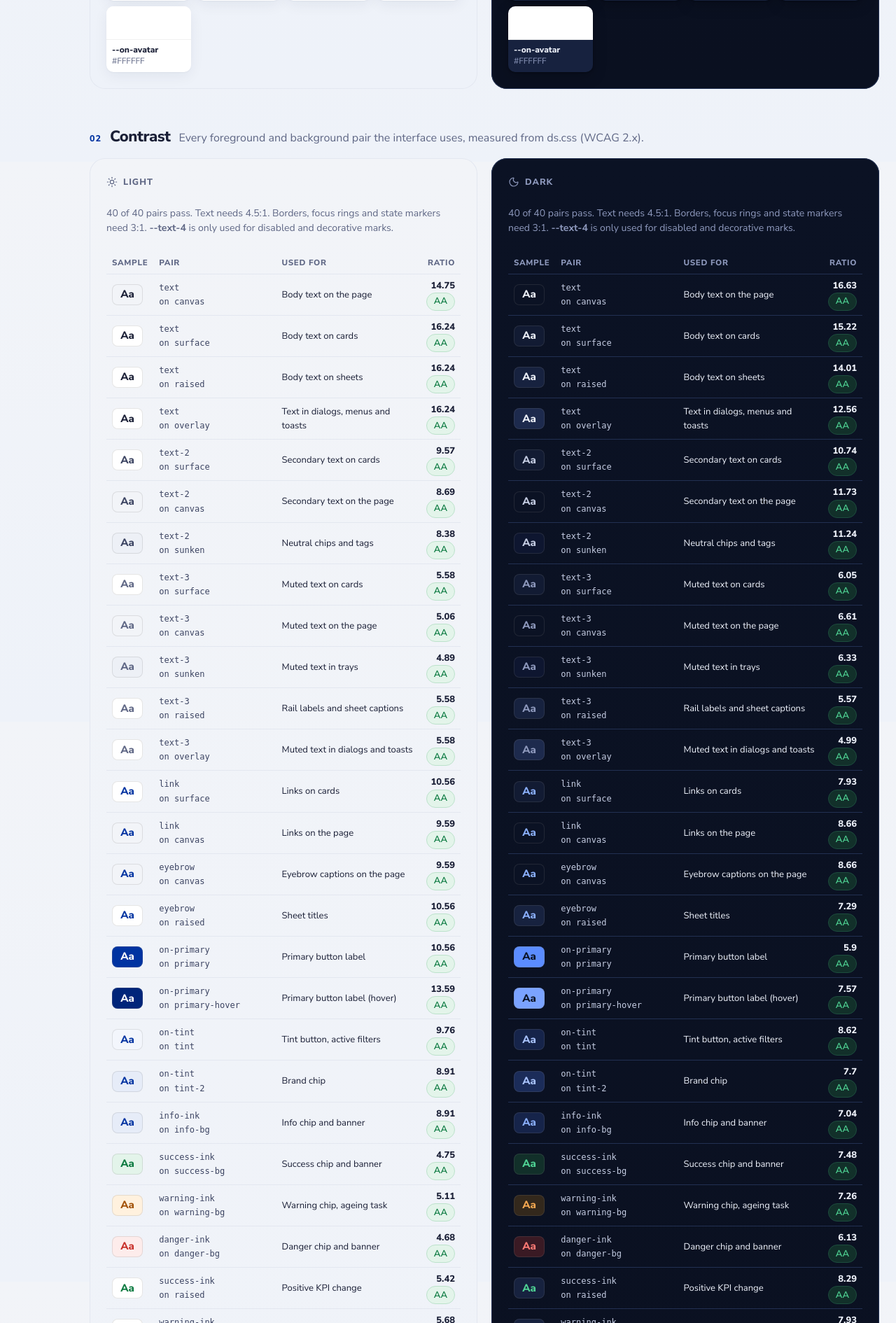
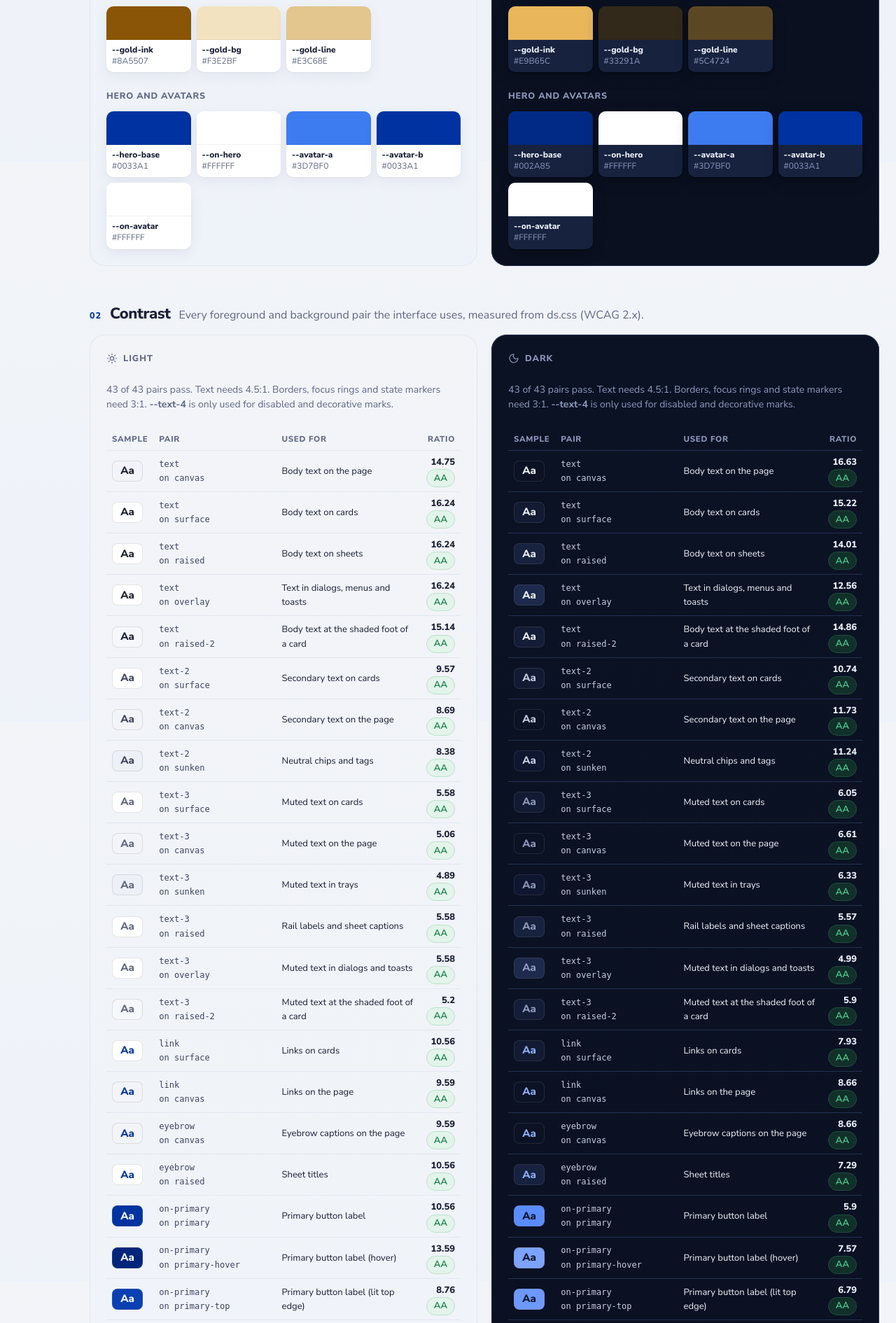
Before and after one commit to NonsoSk/Tracking_App, a Django app: page /styleguide/ in a window 1280 px wide. Shown: the part 2969-4859 px from the top of the page at 70% size. Run offline with Django 5.2, Linux system fonts and the light colour scheme; the visitor is signed in with stand-in values (Sample User, id 1); data that the repository does not hold is empty.

Commit message:
Search finds people and pages correctly; cards gain physical depth
Search (Ctrl/Cmd+K):
- Page and action matches now come first, so typing "interv" and
  pressing Enter opens Interviews instead of the Talent database
- Live results for applications, candidates (HR only) and roles, using
  the same access rules as the list pages; every word must match, so a
  full name like "Chinedu Okafor" finds the person
- Filtered-out items are really hidden ([hidden] now always wins over
  component display rules)

Depth:
- Cards, sheets, the rail and dialogs are lit from above, with a 2-3px
  visible bottom edge and layered contact and ambient shadows, in both
  themes
- Primary, secondary and danger buttons have a matching edge and press
  down when clicked
- New tokens (raised-2, slab-bg, slab-1/2, bevel, edges) are in the
  style guide; 86 colour pairs checked, all pass AA

Co-Authored-By: Claude Opus 5.5 <noreply@anthropic.com>
Claude-Session: https://claude.ai/code/session_011GBBiprzfiKPLq6TeLJYcL

```diff
--- a/core/contrast.py
+++ b/core/contrast.py
@@ -23,6 +23,7 @@ TEXT_PAIRS = [
     ("text", "surface", 4.5, "Body text on cards"),
     ("text", "raised", 4.5, "Body text on sheets"),
     ("text", "overlay", 4.5, "Text in dialogs, menus and toasts"),
+    ("text", "raised-2", 4.5, "Body text at the shaded foot of a card"),
     ("text-2", "surface", 4.5, "Secondary text on cards"),
     ("text-2", "canvas", 4.5, "Secondary text on the page"),
     ("text-2", "sunken", 4.5, "Neutral chips and tags"),
@@ -31,12 +32,14 @@ TEXT_PAIRS = [
     ("text-3", "sunken", 4.5, "Muted text in trays"),
     ("text-3", "raised", 4.5, "Rail labels and sheet captions"),
     ("text-3", "overlay", 4.5, "Muted text in dialogs and toasts"),
+    ("text-3", "raised-2", 4.5, "Muted text at the shaded foot of a card"),
     ("link", "surface", 4.5, "Links on cards"),
     ("link", "canvas", 4.5, "Links on the page"),
     ("eyebrow", "canvas", 4.5, "Eyebrow captions on the page"),
     ("eyebrow", "raised", 4.5, "Sheet titles"),
     ("on-primary", "primary", 4.5, "Primary button label"),
     ("on-primary", "primary-hover", 4.5, "Primary button label (hover)"),
+    ("on-primary", "primary-top", 4.5, "Primary button label (lit top edge)"),
     ("on-tint", "tint", 4.5, "Tint button, active filters"),
     ("on-tint", "tint-2", 4.5, "Brand chip"),
     ("info-ink", "info-bg", 4.5, "Info chip and banner"),
--- a/core/styleguide.py
+++ b/core/styleguide.py
@@ -8,7 +8,8 @@ TOKEN_GROUPS = [
     ("Brand", ["brand-50", "brand-100", "brand-200", "brand-500", "brand-700", "brand-800", "brand-900"]),
     ("Signature", ["sky", "red", "gold", "gold-light"]),
     ("Ink (raw palette)", ["ink-900", "ink-700", "ink-500", "ink-400"]),
-    ("Surfaces", ["canvas", "surface", "raised", "overlay", "sunken", "line", "line-strong", "field-line", "grid"]),
+    ("Surfaces", ["canvas", "surface", "raised", "raised-2", "overlay", "sunken", "line", "line-strong", "field-line", "grid"]),
+    ("Depth edges", ["edge-1", "edge-2", "primary-top", "primary-edge", "danger-edge"]),
     ("Text", ["text", "text-2", "text-3", "text-4", "link", "eyebrow"]),
     ("Actions", ["primary", "primary-hover", "on-primary", "tint", "tint-2", "tint-line", "on-tint"]),
     ("Accent (once per screen)", ["accent", "accent-ink", "accent-bg"]),
@@ -22,7 +23,8 @@ TOKEN_GROUPS = [
 
 SPACING = [4, 8, 12, 16, 20, 24, 32, 40, 56, 72]
 RADII = [("r-sm", "10px", "Inputs, chips"), ("r-md", "16px", "Cards"), ("r-lg", "22px", "Sheets, hero, modals"), ("r-full", "999px", "Avatars, pills")]
-ELEVATION = [("e0", "Flat with a hairline"), ("e1", "Card"), ("e2", "Hover, sheets"), ("e3", "Popover, modal")]
+ELEVATION = [("e0", "Flat with a hairline"), ("e1", "Small parts: chips, plates"), ("e2", "Paper, hero"), ("e3", "Popover, modal"),
+             ("slab-1", "Card: 2px edge"), ("slab-2", "Sheet, rail, hover: 3px edge")]
 MOTION = [("t-hover", "120ms", "Hover"), ("t-press", "180ms", "Press and lift"), ("t-enter", "240ms", "Enter"), ("t-modal", "320ms", "Modals and drawers")]
 TYPE_SCALE = [
     ("display", "Display", "40 / 32", "Build what moves Nigeria forward"),
--- a/core/urls.py
+++ b/core/urls.py
@@ -14,4 +14,5 @@ urlpatterns = [
     path("staff/<int:pk>/notify/", views.notify_replacement, name="notify_replacement"),
     path("staff/<int:pk>/exit/", views.record_exit, name="record_exit"),
     path("styleguide/", views.styleguide, name="styleguide"),
+    path("search/", views.palette_search, name="palette_search"),
 ]
--- a/core/views.py
+++ b/core/views.py
@@ -6,6 +6,7 @@ from django.conf import settings
 from django.contrib import messages
 from django.contrib.auth.decorators import login_required
 from django.db.models import Count, Q
+from django.http import JsonResponse
 from django.shortcuts import get_object_or_404, redirect, render
 from django.urls import reverse
 from django.utils import timezone
@@ -273,3 +274,45 @@ def styleguide(request):
     from . import styleguide as guide
 
     return render(request, "ds/styleguide.html", guide.context())
+
+
+def _terms_filter(query, fields):
+    """Every word must match one of the fields, so "chinedu okafor" finds Chinedu Okafor."""
+    condition = Q()
+    for term in query.split()[:5]:
+        any_field = Q()
+        for field in fields:
+            any_field |= Q(**{f"{field}__icontains": term})
+        condition &= any_field
+    return condition
+
+
+@login_required
+def palette_search(request):
+    """Live results for the command palette. Uses the same access rules as the list pages."""
+    from candidates.models import Candidate
+
+    query = request.GET.get("q", "").strip()[:80]
+    user = request.user
+    groups = []
+    if len(query) >= 2:
+        apps = (applications_for(user).select_related("candidate", "requisition")
+                .filter(_terms_filter(query, ["candidate__first_name", "candidate__last_name", "candidate__email", "reference"]))
+                .order_by("-applied_at")[:5])
+        if apps:
+            groups.append({"title": "Applications", "kind": "application", "items": [
+                {"label": a.candidate.full_name or a.reference, "hint": f"{a.requisition.title} · {a.get_stage_display()}",
+                 "url": reverse("pipeline:application", args=[a.pk])} for a in apps]})
+        if user.is_hr:
+            people = (Candidate.objects.filter(_terms_filter(query, ["first_name", "last_name", "email", "phone"]))
+                      .order_by("-id")[:5])
+            if people:
+                groups.append({"title": "Candidates", "kind": "candidate", "items": [
+                    {"label": c.full_name or c.email or f"Candidate {c.pk}", "hint": c.current_job_title or c.email or "",
+                     "url": reverse("candidates:detail", args=[c.pk])} for c in people]})
+        roles = requisitions_for(user).filter(_terms_filter(query, ["title", "reference", "department__name"]))[:5]
+        if roles:
+            groups.append({"title": "Roles", "kind": "role", "items": [
+                {"label": r.title, "hint": f"{r.reference} · {r.get_status_display()}",
+                 "url": reverse("requisitions:detail", args=[r.pk])} for r in roles]})
+    return JsonResponse({"query": query, "groups": groups})
--- a/static/ds/ds.css
+++ b/static/ds/ds.css
@@ -58,6 +58,20 @@
   --hi: inset 0 1px 0 rgb(255 255 255 / .9);
   --card-border: transparent;
 
+  /* Physical surfaces (cards, sheets, rail, dialogs): light falls from above, 2–3px of visible
+     thickness at the bottom edge, then a soft contact shadow and a wide ambient one. */
+  --raised-2: #F5F7FB;
+  --slab-bg: linear-gradient(180deg, #FFFFFF 0%, #FDFDFE 45%, var(--raised-2) 100%);
+  --overlay-bg: var(--slab-bg);
+  --edge-1: #E1E6F0; --edge-2: #D7DDE9;
+  --slab-1: 0 0 0 1px rgb(var(--sh) / .08), 0 1px 0 var(--edge-1), 0 2px 0 var(--edge-2), 0 3px 1px rgb(var(--sh) / .06),
+            0 7px 12px -3px rgb(var(--sh) / .12), 0 18px 34px -12px rgb(var(--sh) / .22);
+  --slab-2: 0 0 0 1px rgb(var(--sh) / .07), 0 1px 0 var(--edge-1), 0 3px 0 var(--edge-2), 0 4px 1px rgb(var(--sh) / .06),
+            0 14px 26px -8px rgb(var(--sh) / .14), 0 38px 70px -22px rgb(var(--sh) / .26);
+  --bevel: inset 0 1px 0 #FFFFFF, inset 0 2px 0 rgb(255 255 255 / .6), inset 0 -1px 0 rgb(var(--sh) / .06);
+  --primary-top: #0B40B3; --primary-edge: #00226F; --primary-glow: rgb(0 51 161 / .40);
+  --danger-edge: #9E211C;
+
   /* Shape */
   --r-sm: 10px; --r-md: 16px; --r-lg: 22px; --r-full: 999px;
 
@@ -110,6 +124,16 @@
   --hi: inset 0 1px 0 rgb(255 255 255 / .06);
   --card-border: #223052;
 
+  --raised-2: #141D37;
+  --slab-bg: linear-gradient(180deg, #1D2A4D 0%, #18233F 50%, var(--raised-2) 100%);
+  --overlay-bg: linear-gradient(180deg, #23325A 0%, #1D2A4D 60%, #1A2646 100%);
+  --edge-1: #0F172E; --edge-2: #0A1124;
+  --slab-1: 0 1px 0 var(--edge-1), 0 2px 0 var(--edge-2), 0 7px 14px -3px rgb(0 0 0 / .5), 0 20px 36px -12px rgb(0 0 0 / .65);
+  --slab-2: 0 1px 0 var(--edge-1), 0 3px 0 var(--edge-2), 0 16px 28px -8px rgb(0 0 0 / .55), 0 40px 76px -22px rgb(0 0 0 / .7);
+  --bevel: inset 0 1px 0 rgb(255 255 255 / .10), inset 0 -1px 0 rgb(0 0 0 / .35);
+  --primary-top: #6D99FF; --primary-edge: #3A64C8; --primary-glow: rgb(0 0 0 / .45);
+  --danger-edge: #C2453F;
+
   color-scheme: dark;
 }
 
--- a/static/ds/ds.js
+++ b/static/ds/ds.js
@@ -114,30 +114,83 @@
   /* ---------- Command palette (Ctrl/Cmd+K) ---------- */
   function initPalette(dlg) {
     var input = $("input", dlg);
+    var results = $("#palette-results", dlg);
+    var empty = $(".palette-empty", dlg);
     var items = function () { return $$(".menu-item", dlg).filter(function (i) { return !i.hidden; }); };
-    var active = 0;
-    function highlight() {
+    var active = 0, timer = null, pending = null;
+    function highlight(keep) {
       var list = items();
+      if (keep) { var idx = list.indexOf(keep); active = idx >= 0 ? idx : 0; }
+      active = Math.max(0, Math.min(active, list.length - 1));
+      $$(".menu-item.is-active", dlg).forEach(function (i) { i.classList.remove("is-active"); i.removeAttribute("aria-selected"); });
       list.forEach(function (i, n) { i.classList.toggle("is-active", n === active); i.setAttribute("aria-selected", String(n === active)); });
       if (list[active]) list[active].scrollIntoView({ block: "nearest" });
     }
+    function tidyGroups() {
+      $$(".pr > .pg", dlg).forEach(function (g) {
+        var next = g.nextElementSibling, any = false;
+        while (next && !next.classList.contains("pg")) {
+          if (next.classList.contains("menu-item") && !next.hidden) any = true;
+          next = next.nextElementSibling;
+        }
+        g.hidden = !any;
+      });
+      var q = input.value.trim();
+      $(".q", empty).textContent = q;
+      empty.hidden = !q || items().length > 0;
+    }
+    function renderResults(data) {
+      results.innerHTML = "";
+      (data.groups || []).forEach(function (group) {
+        var head = document.createElement("div");
+        head.className = "pg";
+        head.textContent = group.title;
+        results.appendChild(head);
+        var icon = ($("#ds-pi-" + group.kind, dlg) || {}).innerHTML || "";
+        group.items.forEach(function (it) {
+          var a = document.createElement("a");
+          a.className = "menu-item";
+          a.href = it.url;
+          a.innerHTML = icon + '<span class="lbl"></span><span class="hint"></span>';
+          $(".lbl", a).textContent = it.label;
+          $(".hint", a).textContent = it.hint || "";
+          results.appendChild(a);
+        });
+      });
+    }
+    function search(q) {
+      if (pending) pending.abort();
+      if (q.length < 2) { renderResults({}); tidyGroups(); highlight(); return; }
+      pending = "AbortController" in window ? new AbortController() : null;
+      fetch(results.dataset.url + "?q=" + encodeURIComponent(q), { headers: { "Accept": "application/json" }, signal: pending && pending.signal, credentials: "same-origin" })
+        .then(function (r) { return r.ok ? r.json() : { groups: [] }; })
+        .then(function (data) {
+          if (data.query !== input.value.trim().slice(0, 80)) return;
+          var keep = items()[active];
+          renderResults(data);
+          tidyGroups();
+          highlight(keep && keep.dataset.search !== undefined ? keep : null);
+        })
+        .catch(function () { /* aborted or offline: the "Search everywhere" links still work */ });
+    }
     function filter() {
-      var q = input.value.trim().toLowerCase();
+      var raw = input.value.trim();
+      var words = raw.toLowerCase().split(/\s+/).filter(Boolean);
       $$(".menu-item[data-search]", dlg).forEach(function (i) {
-        i.hidden = q && i.dataset.search.toLowerCase().indexOf(q) === -1;
+        var text = i.dataset.search.toLowerCase();
+        i.hidden = words.length > 0 && !words.every(function (w) { return text.indexOf(w) !== -1; });
       });
       $$(".menu-item[data-query-url]", dlg).forEach(function (i) {
-        i.hidden = !q;
-        $(".q", i).textContent = input.value.trim();
-        i.href = i.dataset.queryUrl + encodeURIComponent(input.value.trim());
+        i.hidden = !raw;
+        $(".q", i).textContent = raw;
+        i.href = i.dataset.queryUrl + encodeURIComponent(raw);
       });
-      $$(".pg", dlg).forEach(function (g) {
-        var next = g.nextElementSibling, any = false;
-        while (next && !next.classList.contains("pg")) { if (!next.hidden) any = true; next = next.nextElementSibling; }
-        g.hidden = !any;
-      });
+      if (!raw) results.innerHTML = "";
+      tidyGroups();
       active = 0;
       highlight();
+      clearTimeout(timer);
+      timer = setTimeout(function () { search(raw); }, 140);
     }
     input.addEventListener("input", filter);
     input.addEventListener("keydown", function (e) {
--- a/static/ds/styleguide.css
+++ b/static/ds/styleguide.css
@@ -32,7 +32,8 @@
 
 .sp-row { display: grid; grid-template-columns: 48px 1fr; align-items: center; gap: var(--s-12); font-size: 13px; color: var(--text-3); font-variant-numeric: tabular-nums; }
 .sp-row i { display: block; height: 12px; border-radius: 3px; background: linear-gradient(90deg, var(--primary), var(--sky)); }
-.rad-grid, .elev-grid { display: grid; grid-template-columns: repeat(4, minmax(0, 1fr)); gap: var(--s-16); }
+.rad-grid { display: grid; grid-template-columns: repeat(4, minmax(0, 1fr)); gap: var(--s-16); }
+.elev-grid { display: grid; grid-template-columns: repeat(3, minmax(0, 1fr)); gap: var(--s-20); }
 .rad-grid > div { aspect-ratio: 1.3; background: var(--tint); border: 1.5px solid var(--tint-line); display: grid; place-items: center; text-align: center; font-size: 12px; color: var(--on-tint); font-weight: 700; padding: 6px; }
 .elev-grid > div { aspect-ratio: 1.3; background: var(--raised); border-radius: var(--r-md); display: grid; place-items: center; text-align: center; font-size: 12px; color: var(--text-2); font-weight: 700; padding: 6px; }
 @media (max-width: 640px) { .rad-grid, .elev-grid { grid-template-columns: repeat(2, minmax(0, 1fr)); } }
--- a/templates/ds/_palette.html
+++ b/templates/ds/_palette.html
@@ -1,12 +1,6 @@
 {% load ds %}<dialog class="palette" id="palette" aria-label="Search or jump to">
-  <div class="pq">{% icon "search" "ico-24" %}<input type="text" placeholder="Search or jump to…" aria-label="Search or jump to" autocomplete="off"><span class="kbd">Esc</span></div>
-  <div class="pr" role="listbox">
-    <div class="pg">Search</div>
-    {% if request.user.is_hr %}<a class="menu-item" data-query-url="{% url 'candidates:list' %}?q=" href="#" hidden>{% icon "users" "ico-18" %} Candidates matching “<span class="q"></span>”<span class="hint">Talent</span></a>{% endif %}
-    {% if request.user.is_hr or request.user.is_department_user or request.user.is_management %}
-    <a class="menu-item" data-query-url="{% url 'pipeline:applications' %}?q=" href="#" hidden>{% icon "square-kanban" "ico-18" %} Applications matching “<span class="q"></span>”<span class="hint">Pipeline</span></a>
-    <a class="menu-item" data-query-url="{% url 'requisitions:list' %}?q=" href="#" hidden>{% icon "clipboard-list" "ico-18" %} Roles matching “<span class="q"></span>”<span class="hint">Requisitions</span></a>
-    {% endif %}
+  <div class="pq">{% icon "search" "ico-24" %}<input type="text" placeholder="Search people, roles or pages…" aria-label="Search people, roles or pages" aria-controls="palette-list" autocomplete="off"><span class="kbd">Esc</span></div>
+  <div class="pr" role="listbox" id="palette-list">
     <div class="pg">Go to</div>
     {% for item in nav %}{% if not item.sep %}<a class="menu-item" href="{{ item.url }}" data-search="{{ item.long }} {{ item.label }}"{% if item.external %} target="_blank" rel="noopener"{% endif %}>{% icon item.icon "ico-18" %} {{ item.long }}</a>{% endif %}{% endfor %}
     <div class="pg">Actions</div>
@@ -15,6 +9,17 @@
     <a class="menu-item" href="{% url 'candidates:create' %}" data-search="add candidate new">{% icon "user-plus" "ico-18" %} Add a candidate</a>{% endif %}
     <a class="menu-item" href="{% url 'core:notifications' %}" data-search="notifications alerts inbox">{% icon "bell" "ico-18" %} Notifications</a>
     <a class="menu-item" href="{% url 'core:styleguide' %}" data-search="style guide design system tokens components">{% icon "layout-grid" "ico-18" %} Style guide</a>
+    <div class="palette-results" id="palette-results" data-url="{% url 'core:palette_search' %}"></div>
+    <div class="pg">Search everywhere</div>
+    {% if request.user.is_hr %}<a class="menu-item" data-query-url="{% url 'candidates:list' %}?q=" href="#" hidden>{% icon "users" "ico-18" %}<span class="lbl">All candidates matching “<span class="q"></span>”</span><span class="hint">Talent</span></a>{% endif %}
+    {% if request.user.is_hr or request.user.is_department_user or request.user.is_management %}
+    <a class="menu-item" data-query-url="{% url 'pipeline:applications' %}?q=" href="#" hidden>{% icon "square-kanban" "ico-18" %}<span class="lbl">All applications matching “<span class="q"></span>”</span><span class="hint">Pipeline</span></a>
+    <a class="menu-item" data-query-url="{% url 'requisitions:list' %}?q=" href="#" hidden>{% icon "clipboard-list" "ico-18" %}<span class="lbl">All roles matching “<span class="q"></span>”</span><span class="hint">Requisitions</span></a>
+    {% endif %}
+    <p class="palette-empty" hidden>Nothing found for “<span class="q"></span>”.</p>
   </div>
   <div class="pf"><span><span class="kbd">↑</span> <span class="kbd">↓</span> to move</span><span><span class="kbd">Enter</span> to open</span><span><span class="kbd">Esc</span> to close</span></div>
+  <template id="ds-pi-application">{% icon "square-kanban" "ico-18" %}</template>
+  <template id="ds-pi-candidate">{% icon "user" "ico-18" %}</template>
+  <template id="ds-pi-role">{% icon "clipboard-list" "ico-18" %}</template>
 </dialog>
--- a/templates/ds/sg/space.html
+++ b/templates/ds/sg/space.html
@@ -4,8 +4,8 @@
 <div class="sg-block"><div class="k">Radii</div>
   <div class="rad-grid">{% for k, v, use in radii %}<div style="border-radius:var(--{{ k }})">{{ v }}<br>{{ use }}</div>{% endfor %}</div>
 </div>
-<div class="sg-block"><div class="k">Elevation</div>
-  <div class="elev-grid">{% for k, use in elevation %}<div style="box-shadow:var(--{{ k }}){% if k != 'e0' %}, var(--hi){% endif %}">{{ k }}<br>{{ use }}</div>{% endfor %}</div>
+<div class="sg-block"><div class="k">Elevation and depth — cards and sheets are slabs: lit from above, with a visible edge</div>
+  <div class="elev-grid">{% for k, use in elevation %}<div style="{% if k|slice:':4' == 'slab' %}background:var(--slab-bg);box-shadow:var(--{{ k }}), var(--bevel){% else %}box-shadow:var(--{{ k }}){% if k != 'e0' %}, var(--hi){% endif %}{% endif %}">{{ k }}<br>{{ use }}</div>{% endfor %}</div>
 </div>
 <div class="sg-block"><div class="k">Cards lift on hover · focus ring</div>
   <div class="demo-row">
```
Also changed, not shown: other parts of static/ds/ds.css (+29 -19 lines), core/test_design_system.py (+47 -0 lines).
